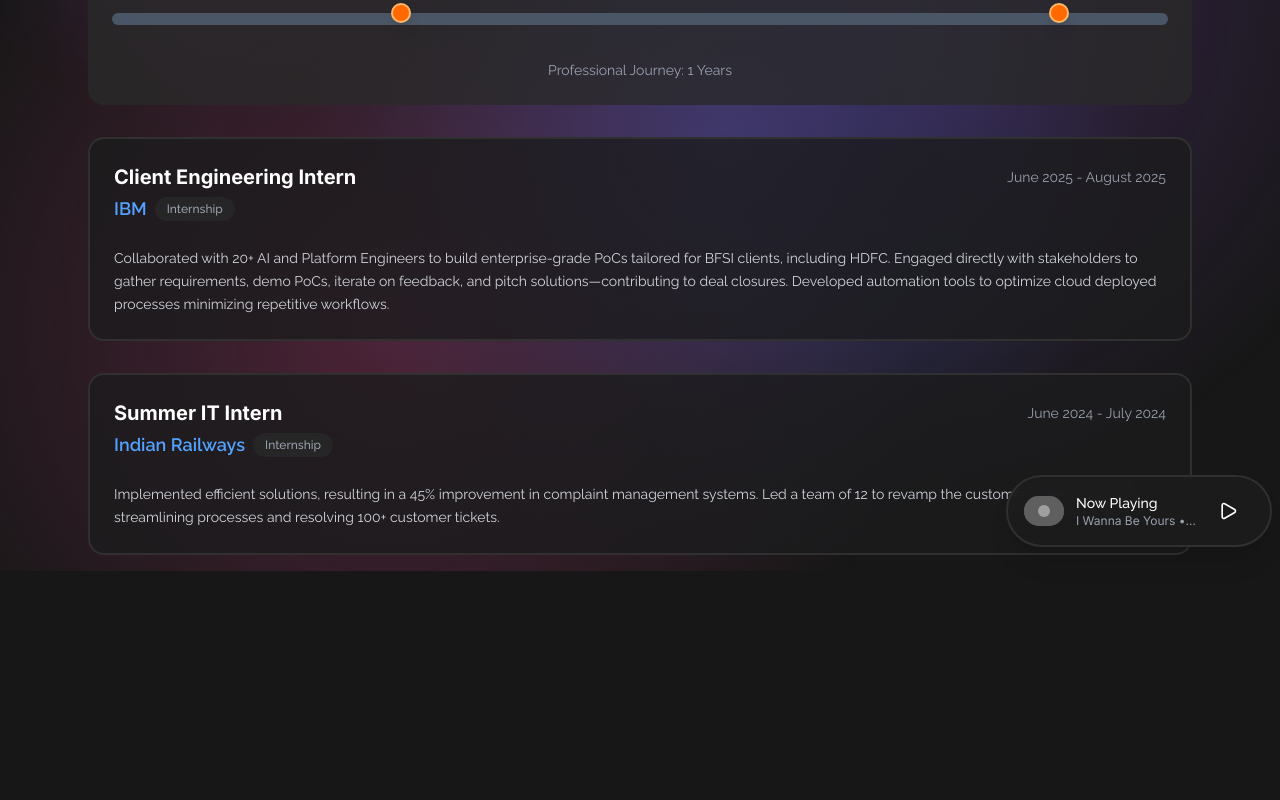
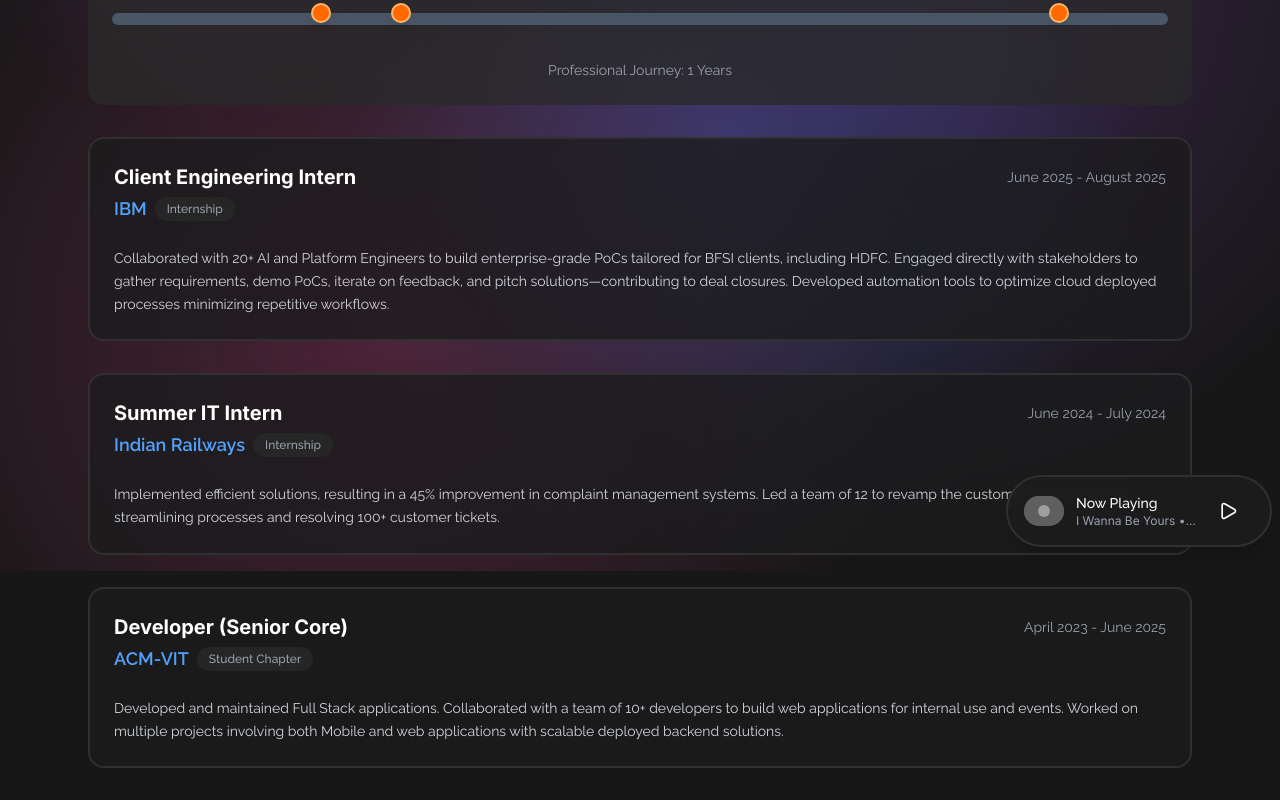
Before and after one commit to DibyashaktiMoharana/Dibyashakti-s-Portfolio, a Next.js app: page /experience in a window 1280 px wide. Shown: the part 229-1029 px from the top of the page. Before the commit the page ends 816 px from the top, so only its background shows below. Built offline with nearby package versions, Linux system fonts and the light colour scheme; grey boxes are pictures that could not be loaded.

Commit message:
Update: updated experience section

```diff
--- a/src/app/experience/page.tsx
+++ b/src/app/experience/page.tsx
@@ -27,6 +27,15 @@
       companyUrl: "https://indianrailways.gov.in",
       description:
         "Implemented efficient solutions, resulting in a 45% improvement in complaint management systems.\nLed a team of 12 to revamp the customer support system, streamlining processes and resolving 100+ customer tickets.",
+    },
+    {
+      position: "Developer (Senior Core)",
+      company: "ACM-VIT",
+      duration: "April 2023 - June 2025",
+      employmentType: "Student Chapter",
+      companyUrl: "https://acmvit.in",
+      description:
+        "Developed and maintained Full Stack applications.\nCollaborated with a team of 10+ developers to build web applications for internal use and events.\nWorked on multiple projects involving both Mobile and web applications with scalable deployed backend solutions.",
     },
   ];
 
```
